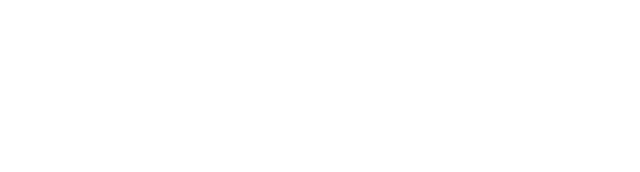
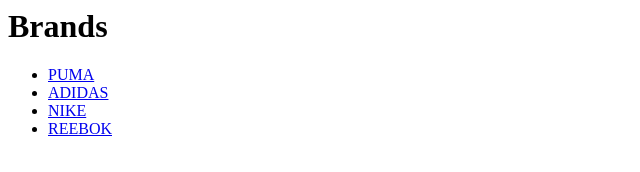
Before and after one commit to MonicaHieronymus/statisk_site, a plain HTML site: page kategori.html in a window 1280 px wide. Shown: the whole page, without its empty margins (0-640 px from the left). Drawn offline with Linux system fonts and the light colour scheme.

Commit message:
structure for category

```diff
--- a/kategori.html
+++ b/kategori.html
@@ -9,7 +9,17 @@
 </head>
 
 <body>
+    <main>
+        <h1>Brands</h1>
 
+        <ul>
+            <li><a href="produktliste.html">PUMA</a></li>
+            <li><a href="produktliste.html">ADIDAS</a></li>
+            <li><a href="produktliste.html">NIKE</a></li>
+            <li><a href="produktliste.html">REEBOK</a></li>
+        </ul>
+
+    </main>
 </body>
 
 </html>
```
